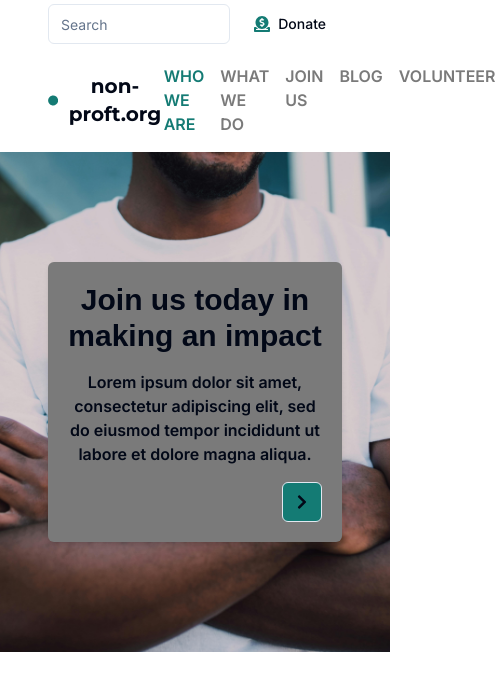
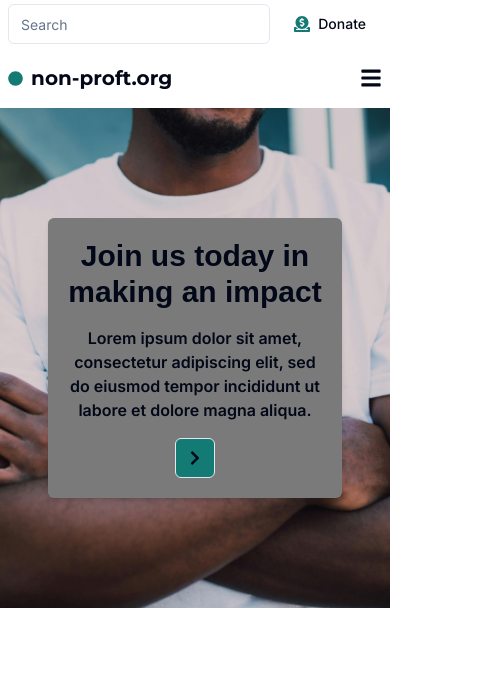
Before and after one commit to AdnaanH/non-profit-website, a Next.js app: page / in a window 390 px wide. Shown: the top 690 px of the page, 496 px wide, since content can reach past the window. Built offline with nearby package versions, Linux system fonts and the light colour scheme; a web font is replaced by a local one.

Commit message:
Mobile Menu

```diff
--- a/components/Hero.jsx
+++ b/components/Hero.jsx
@@ -8,10 +8,10 @@ const Hero = () => {
             <div className="grid gap-4 lg:w-6/12 w-full  bg-[#7a7a7a] rounded-md p-5 shadow-md">
                 <h1 className={`${lusitana.className} lg:text-5xl text-3xl lg:text-start text-center font-bold `}>Join us today in making an impact</h1>
                 <p className='text-base font-semibold lg:text-start text-center lg:w-4/6 w-full'>Lorem ipsum dolor sit amet, consectetur adipiscing elit, sed do eiusmod tempor incididunt ut labore et dolore magna aliqua.</p>
-                <div className="flex justify-end">
-                <Button className="bg-[#147b74]" variant="outline" size="icon">
-                    <FaChevronRight className="h-4 w-4" />
-                </Button>
+                <div className="flex lg:justify-end justify-center">
+                    <Button className="bg-[#147b74]" variant="outline" size="icon">
+                        <FaChevronRight className="h-4 w-4" />
+                    </Button>
                 </div>
             </div>
         </div>
--- a/components/Navbar.jsx
+++ b/components/Navbar.jsx
@@ -1,21 +1,50 @@
-import {FaCircle} from 'react-icons/fa'
+"use client"
+import { useState } from 'react';
+import {FaBars, FaCircle, FaTimes} from 'react-icons/fa'
 import {montserrat} from '@/components/fonts';
 import Link from "next/link";
+import { Button } from './ui/button';
+import { Input } from './ui/input';
+
 
 const Navbar = () => {
+    const [isMobileMenuOpen, setIsMobileMenuOpen] = useState(false);
+
+    const toggleMobileMenu = () => {
+        setIsMobileMenuOpen(!isMobileMenuOpen);
+    };
+
     return (
-    <nav className="flex justify-between items-center py-4 px-12">
+    <nav className="flex justify-between items-center py-4 md:px-12 px-2">
         <div className="flex items-center space-x-2">
             <FaCircle color='#147b74' size={15} />
             <span className={`${montserrat.className} text-xl xl:text-2xl text-center font-bold `}>non-proft.org</span>
         </div>
-        <div className="flex space-x-4 uppercase font-semibold text-base xl:text-xl text-[#7a7a7a]">
+        <div className="lg:flex hidden space-x-4 uppercase font-semibold text-base xl:text-xl text-[#7a7a7a]">
             <Link href='/' className='text-[#147b74] transition-colors'>who we are</Link>
             <Link href='/' className='hover:text-[#147b74] transition-colors'>what we do</Link>
             <Link href='/' className='hover:text-[#147b74] transition-colors'>join us</Link>
             <Link href='/' className='hover:text-[#147b74] transition-colors'>blog</Link>
             <Link href='/' className='hover:text-[#147b74] transition-colors'>volunteer</Link>
         </div>
+        {/* Mobile Menu */}
+        <div className="lg:hidden block" onClick={toggleMobileMenu}>
+            {isMobileMenuOpen ? <FaTimes size={22}/>  : <FaBars size={22} />}
+
+        </div>
+        {isMobileMenuOpen && (
+        <div className="uppercase absolute pt-10 top-[100px] left-0 md:w-[600px] w-full h-screen transition-all  bg-[#3cb4ac] p-4 lg:hidden flex flex-col gap-4 text-base font-bold font-Poppins text-black">
+            <Link href='/' className='text-[#147b74] transition-colors'>who we are</Link>
+            <Link href='/' className='hover:text-[#147b74] transition-colors'>what we do</Link>
+            <Link href='/' className='hover:text-[#147b74] transition-colors'>join us</Link>
+            <Link href='/' className='hover:text-[#147b74] transition-colors'>blog</Link>
+            <Link href='/' className='hover:text-[#147b74] transition-colors'>volunteer</Link>
+            <div className="flex items-center space-x-2 mt-6">
+                <Input type="number" placeholder="$100" className="w-4/6"></Input>
+                <Button className="bg-[#147b74]">Donate</Button>
+            </div>
+        </div>
+        )}
     </nav> );
 }
 
--- a/components/TopHeader.jsx
+++ b/components/TopHeader.jsx
@@ -4,7 +4,7 @@ import {FaDonate} from 'react-icons/fa'
 
 const TopHeader = () => {
     return (
-    <div className="flex lg:justify-end justify-center items-center space-x-3 py-1 px-12">
+    <div className="flex lg:justify-end justify-center items-center space-x-3 py-1 md:px-12 px-2">
         <div className="flex md:w-2/6 w-full gap-2">
             <Input type="text" placeholder="Search" />
             <Button variant="ghost"><FaDonate color="#147b74" className="mr-2 h-4 w-4" /> Donate</Button>
```
